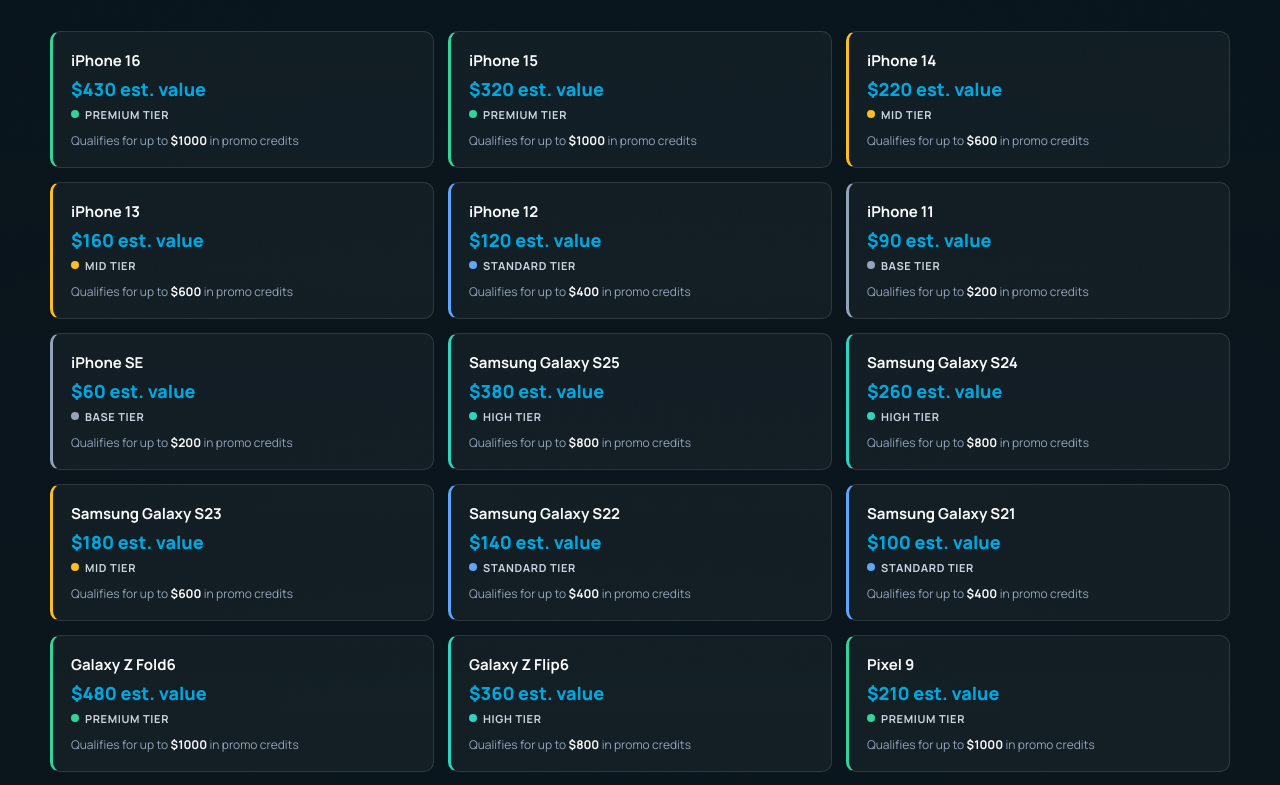
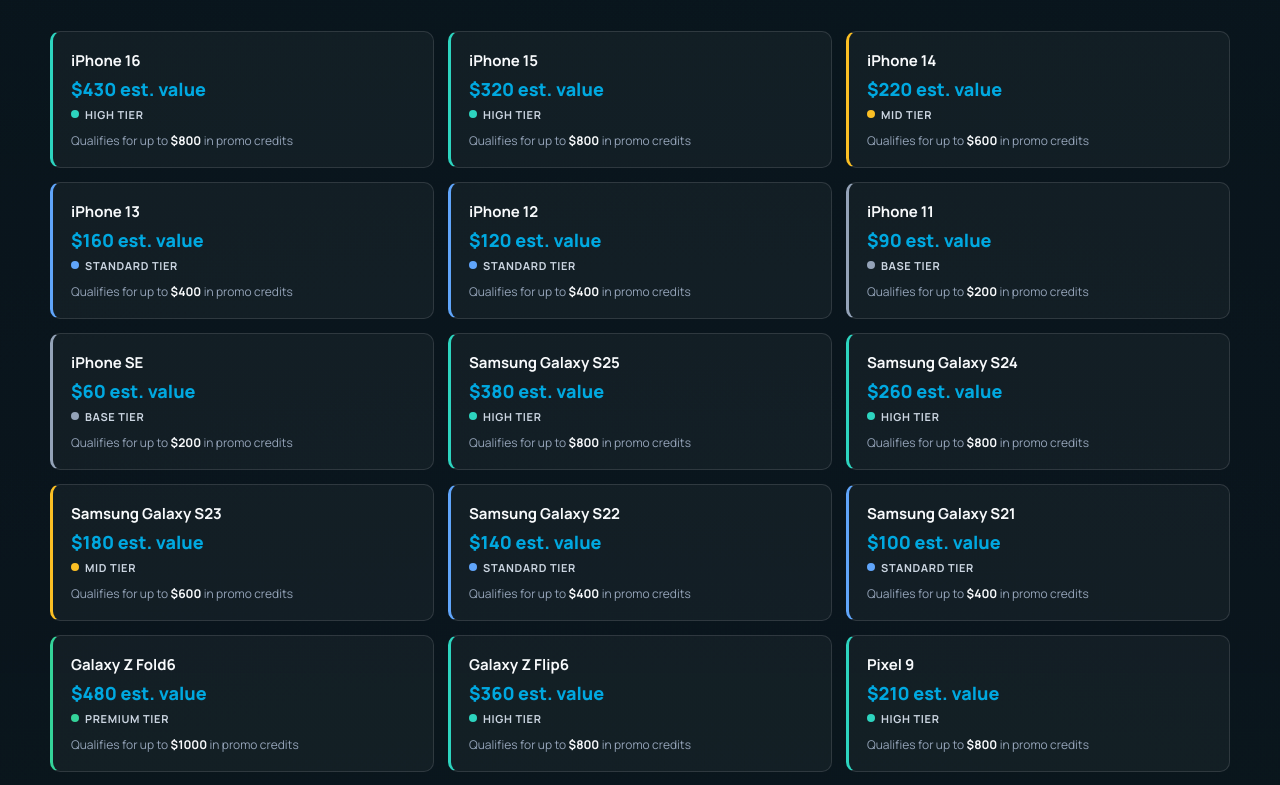
Before and after one commit to humbertowgw-maker/white-glove-landing, a Next.js app: page / in a window 1280 px wide. Shown: the part 3507-4292 px from the top of the page. Built offline with nearby package versions, Linux system fonts and the light colour scheme; no server answers; a web font is replaced by a local one.

Commit message:
fix(landing): precise device-to-promo matching with + suffix

```diff
--- a/pages/index.jsx
+++ b/pages/index.jsx
@@ -27,17 +27,47 @@
   { tier: "Trade-in value only", promo_credit: 0, eligible_devices: ["Older or damaged devices not listed above"], example_models: ["Older iPhone, Android, or feature phones"], color: "#64748b" },
 ];
 
+function normalizeDeviceName(name) {
+  // Keep letters, numbers, spaces, and '+' (e.g. Razr+ vs Razr). Replace everything else with space.
+  return String(name || "").toLowerCase().replace(/[^a-z0-9\s+]/g, " ").replace(/\s+/g, " ").trim();
+}
+
+function deviceBaseName(name) {
+  return normalizeDeviceName(name)
+    .replace(/\b(pro max|pro|plus|ultra|max|mini|fe|5g|fold|flip)\b/g, "")
+    .replace(/\+\s/g, " ")
+    .replace(/\s\+/g, " ")
+    .replace(/^\+|\+$/g, "")
+    .replace(/\s+/g, " ")
+    .trim();
+}
+
 function findPromoForDevice(deviceName, promos) {
   if (!deviceName || !promos?.length) return null;
-  const normalized = deviceName.toLowerCase().replace(/[\s\-]+/g, " ");
+  const target = normalizeDeviceName(deviceName);
+  const targetBase = deviceBaseName(deviceName);
+
+  const candidates = [];
   for (const promo of promos) {
     const devices = Array.isArray(promo.eligible_devices) ? promo.eligible_devices : [];
-    const matches = devices.some(d => {
-      const dn = d.toLowerCase().replace(/[\s\-]+/g, " ");
-      return normalized.includes(dn) || dn.includes(normalized);
-    });
-    if (matches) return promo;
+    for (const d of devices) {
+      const dn = normalizeDeviceName(d);
+      if (!dn) continue;
+      const exact = target === dn;
+      const contains = dn.includes(target) || target.includes(dn);
+      const baseMatch = targetBase && targetBase === deviceBaseName(d);
+      if (exact) return promo;
+      if (contains || baseMatch) {
+        candidates.push({ promo, specificity: dn.split(" ").length, deviceName: d });
+      }
+    }
   }
+
+  if (candidates.length) {
+    candidates.sort((a, b) => b.specificity - a.specificity);
+    return candidates[0].promo;
+  }
+
   return promos.find(p => p.tier === "Trade-in value only") || promos[promos.length - 1] || null;
 }
 
```
